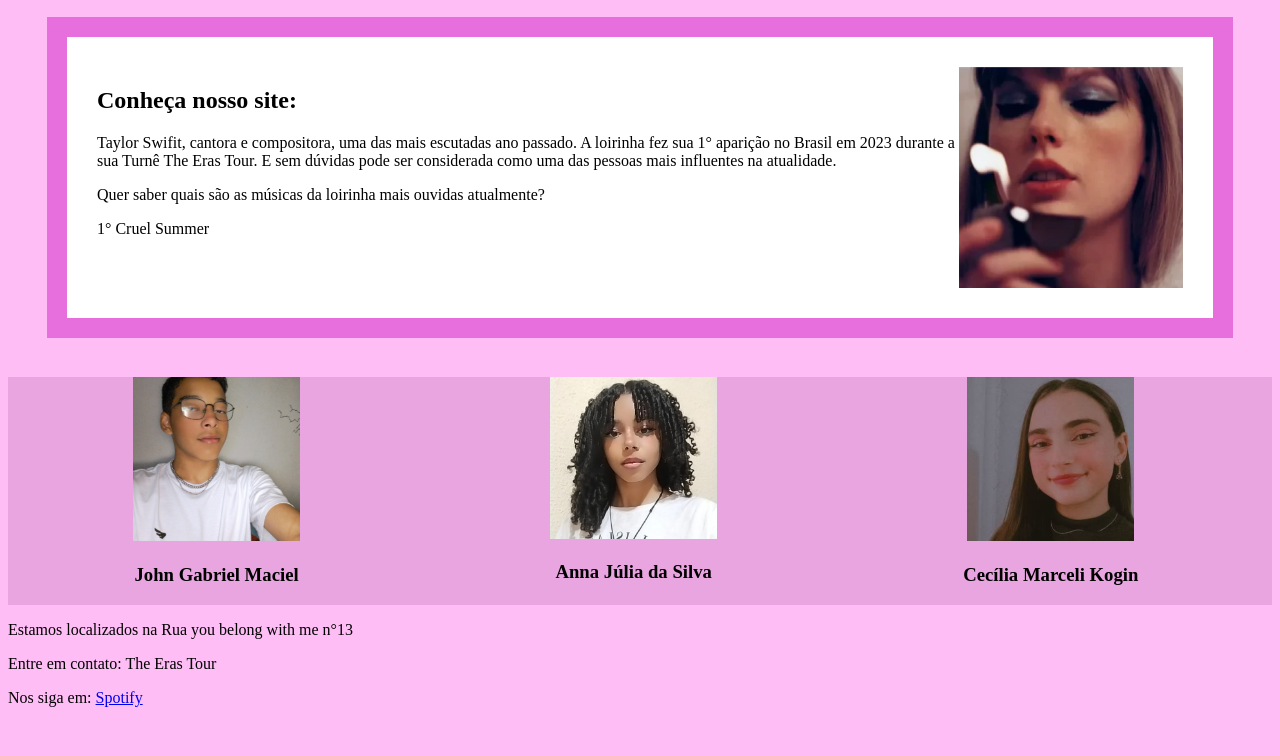
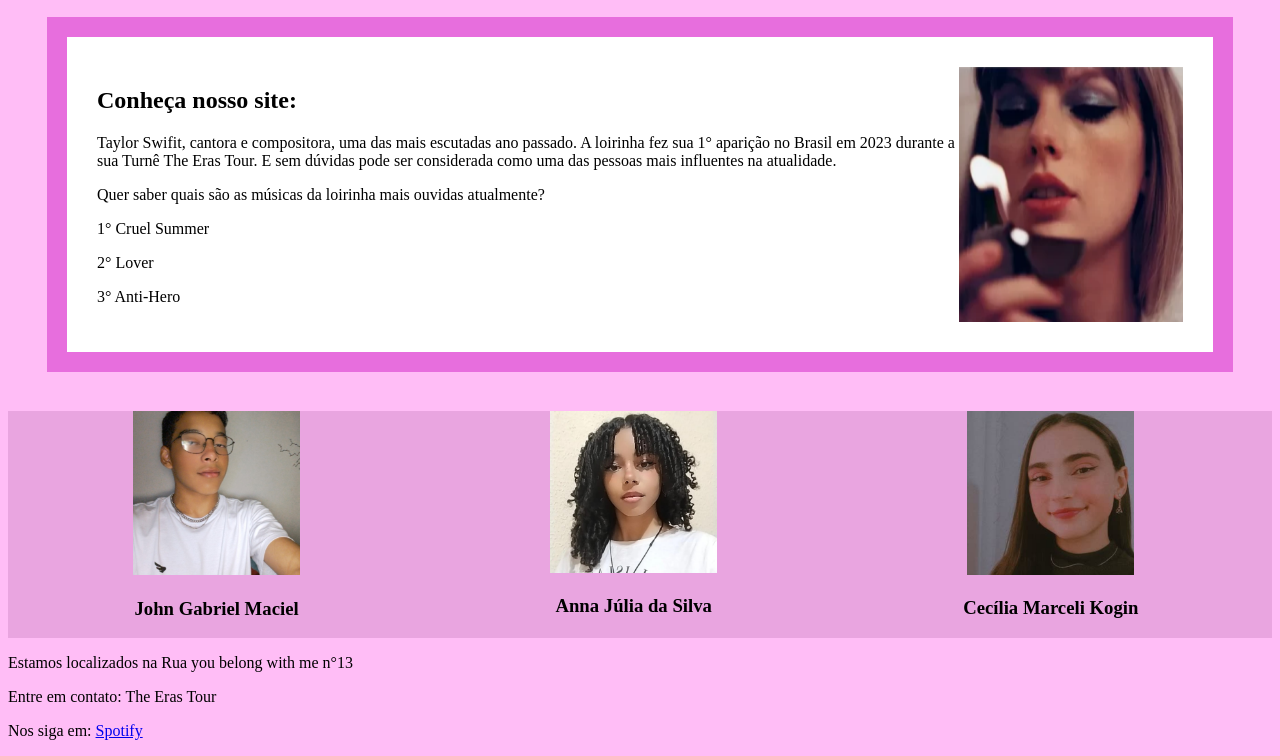
Before and after one commit to coquettes/-coquettes, a plain HTML site: page index.html in a window 1280 px wide. Shown: the part 155-911 px from the top of the page. Before the commit the page ends 878 px from the top, so only its background shows below. Drawn offline with Linux system fonts and the light colour scheme.

Commit message:
kkkkkkkk

```diff
--- a/index.html
+++ b/index.html
@@ -24,6 +24,8 @@
     <p>Taylor Swifit, cantora e compositora, uma das mais escutadas ano passado. A loirinha fez sua 1° aparição no Brasil em 2023 durante a sua Turnê The Eras Tour. E sem dúvidas pode ser considerada como uma das pessoas mais influentes na atualidade.</p>
     <p>Quer saber quais são as músicas da loirinha mais ouvidas atualmente?</p>
     <p> 1° Cruel Summer</p>
+    <p> 2° Lover</p>
+    <p> 3° Anti-Hero</p>
     </div>
     <img class="img-into" src="image 4 (1).png" alt="taylor swift">
 
```
